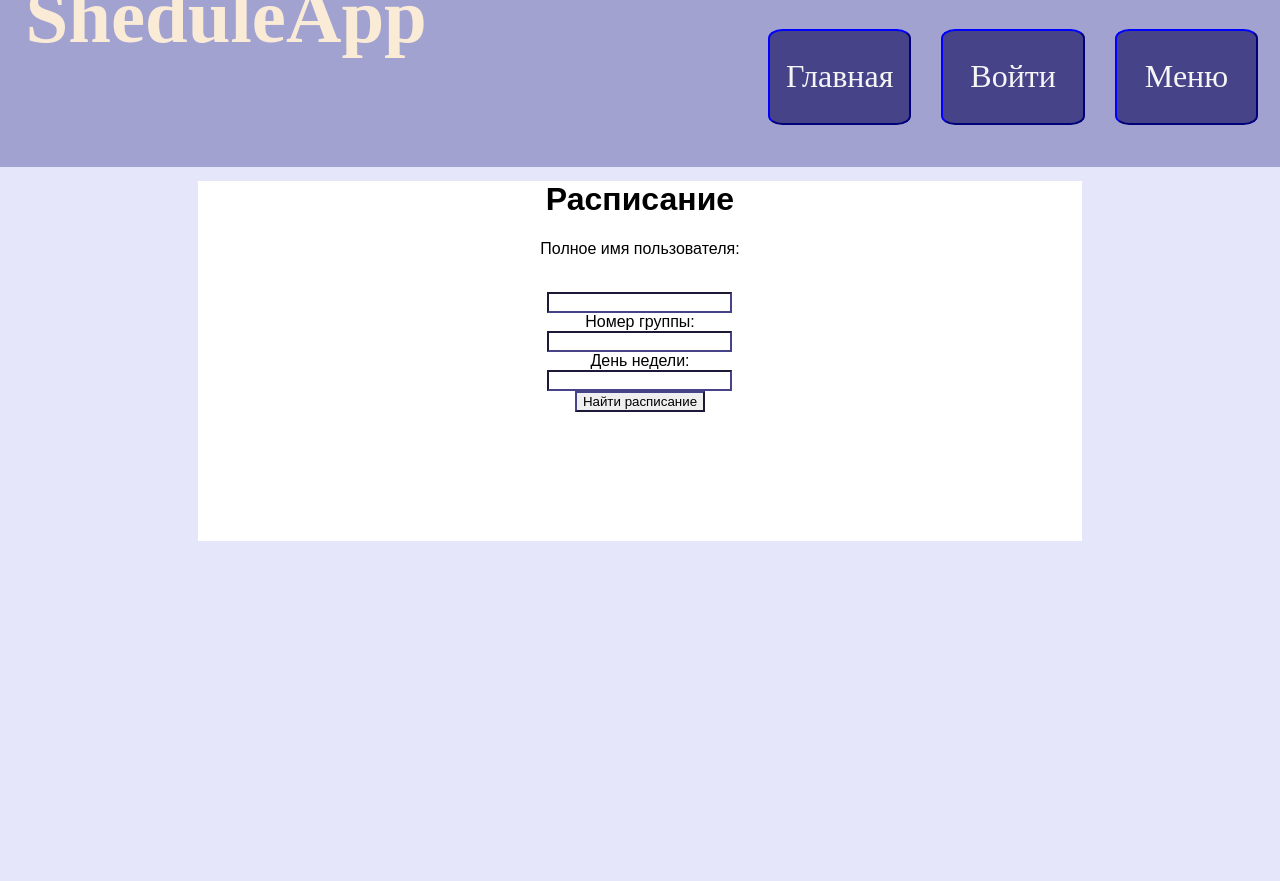
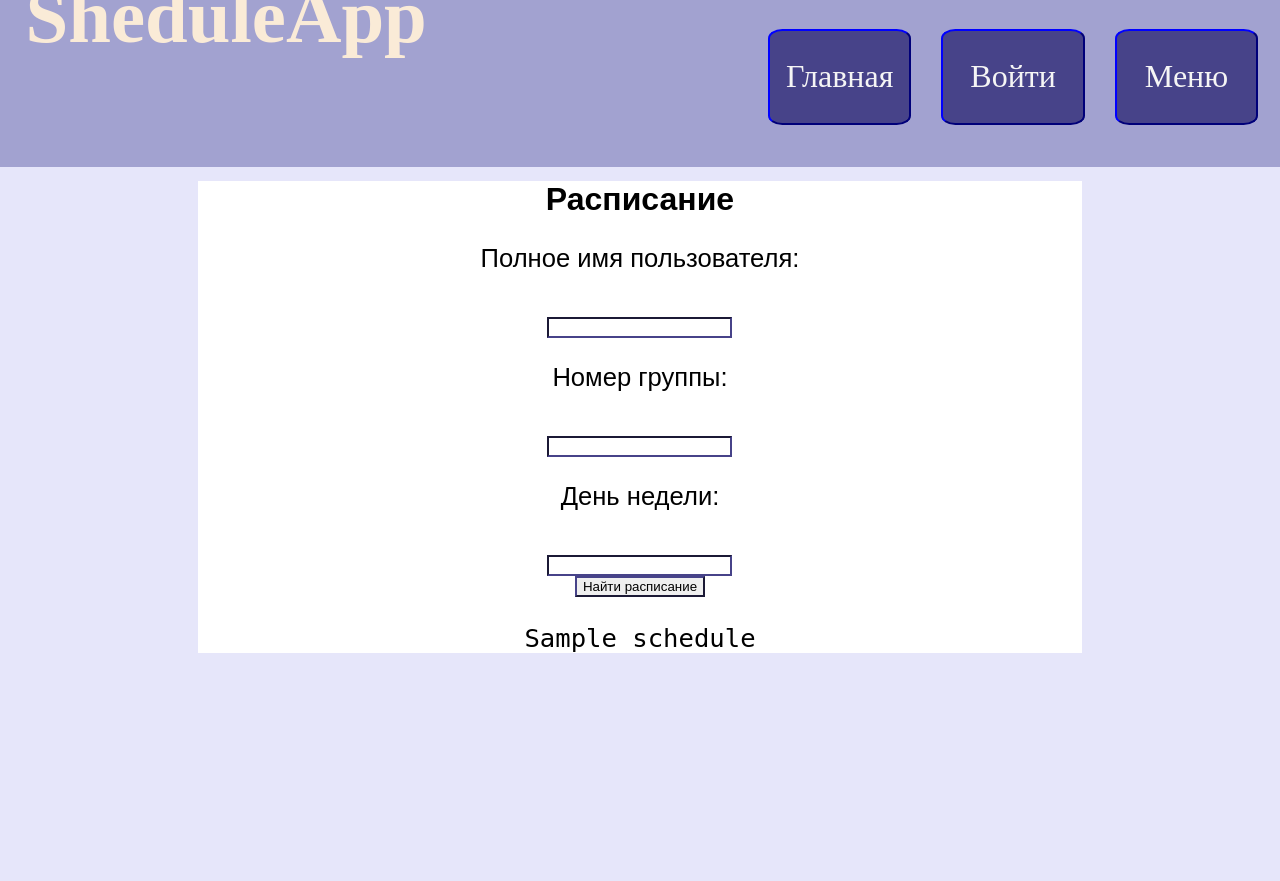
Before and after one commit to School58-10V/schedule-app, a Flask app: template templates/timetable.html in a window 1280 px wide. Run offline with Flask 2, Linux system fonts and the light colour scheme; the template is opened without the code that fills it: values that come from a table or form of the project are taken from there, most other values are stand-ins (such as "Sample title", 1, 10 or a date in 2020); parts of the project's set-up code (start-up, migrations or seed data) failed here and were passed over; some web fonts are replaced.

Commit message:
Проверяем

```diff
--- a/templates/timetable.html
+++ b/templates/timetable.html
@@ -3,12 +3,13 @@
 <h1>Расписание</h1>
 <form  action="" method="post">
 
+
         {{ form.hidden_tag() }}
-        <p>{{ form.name.label }}</p><br>
+        <p style="font-size: 2vw;">{{ form.name.label }}</p><br>
         {{ form.name(style='border-color: #474389;') }}<br>
-        {{form.group.label}}
+        <p style="font-size: 2vw;">{{form.group.label}}</p>
         <br>{{form.group(style='border-color: #474389;')}}
-        <br>{{form.date.label}}<br>
+        <br><p style="font-size: 2vw;">{{form.date.label}}</p><br>
         {{form.date(style='border-color: #474389;')}}<br>
         {{form.submit(style='border-color: #474389;')}}<br>
 
@@ -16,12 +17,12 @@
 <input type="text" placeholder="ФИО ученика" id="nameField">
 <input type="submit" value="Получить расписание" id="submitButton"><br> -->
 {% if error %}
-<p style="color: darkred;">Введите корректные данные!!!</p>
+<p style="color: darkred; font-size: 2vw;">Введите корректные данные!!!</p>
 {% endif %}
 
-<div id="timetable">
-
-</div>
+{% for i in schedule %}
+<pre style="font-size: 2vw;">{{ i }}</pre>
+{% endfor %}
 {% endblock %}
 
 {% block footer %}
```
Also changed, not shown: frontend/views.py (+5 -3 lines).
